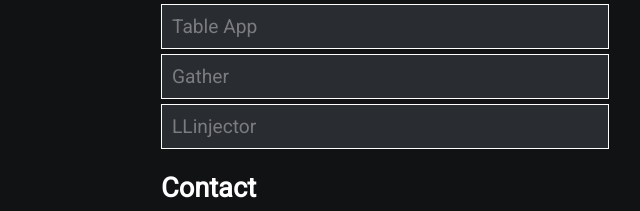
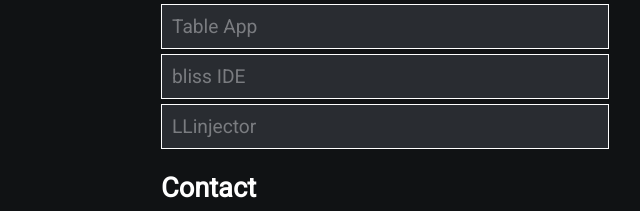
Before and after one commit to jerankda/jerankda.github.io, a plain HTML site: page index.html in a window 1280 px wide. Shown: the part 604-815 px from the top of the page, 479-1119 px from the left. Drawn offline with Linux system fonts and the light colour scheme.

Commit message:
Update index.html

```diff
--- a/index.html
+++ b/index.html
@@ -33,7 +33,7 @@
             <h2>Projects</h2>
             <a href="https://github.com/jerankda/splint">spLint</a>
             <a href="https://github.com/jerankda/table-app-flutter">Table App</a>
-            <a href="https://github.com/jerankda/Gather-App">Gather</a>
+            <a href="https://github.com/jerankda/bliss">bliss IDE</a>
             <a href="https://github.com/jerankda/Loadlibrary-DLL-injector">LLinjector</a>
             <h2>Contact</h2>
             <p>danieljeranko@skittle.cc</p>
```
